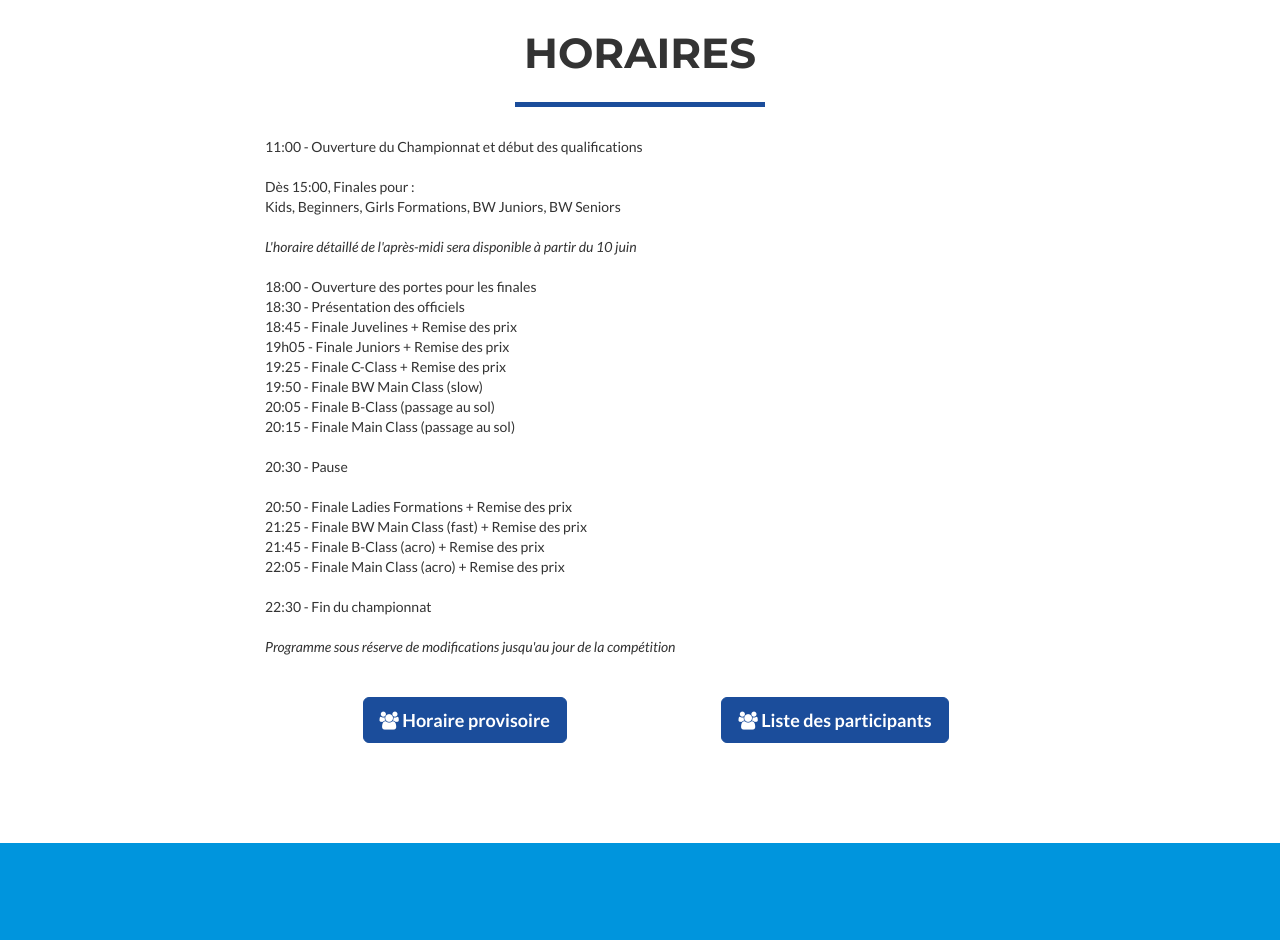
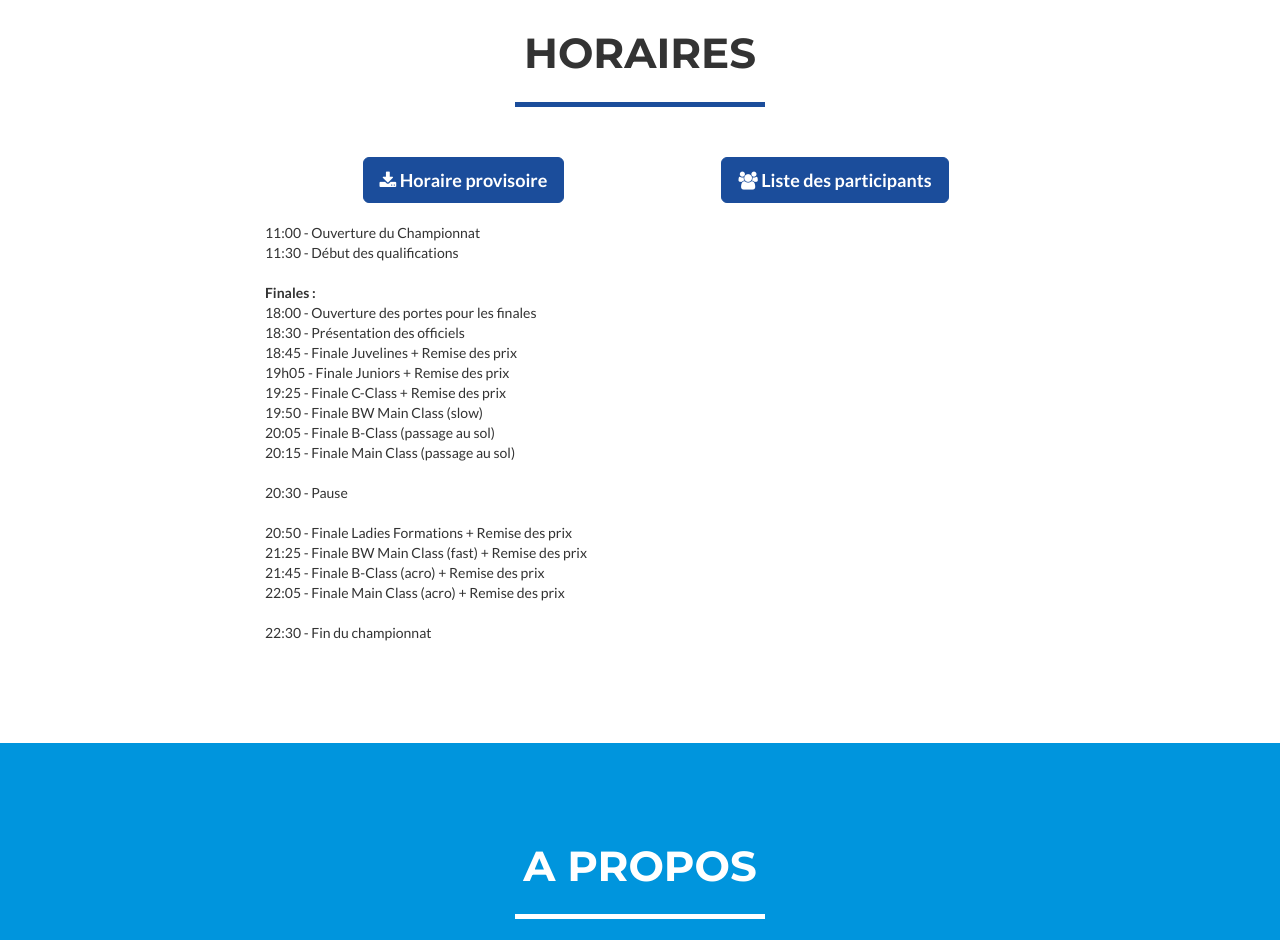
Before and after one commit to ragu89/cs17, a plain HTML site: page index.html in a window 1280 px wide. Shown: the part 3440-4380 px from the top of the page. Drawn offline with nearby package versions, Linux system fonts and the light colour scheme.

Commit message:
Change the display of the schedule page

```diff
--- a/index.html
+++ b/index.html
@@ -297,11 +297,31 @@
                 </div>
             </div>
             <div class="row">
+                <div class="col-xs-12
+                            col-sm-4 col-sm-offset-2
+                            col-md-2 col-md-offset-3
+                            col-lg-2 col-lg-offset-3
+                            text-center"><br/>
+                    <a href="https://drive.google.com/file/d/0B33PB5gSNBs0V3c1OENXTW9Mems/view?usp=sharing" target="blank" class="btn btn-lg btn-primary">
+                        <i class="fa fa-download"></i> Horaire provisoire
+                    </a>
+                </div>
+                <div class="col-xs-12
+                            col-sm-4 col-sm-offset-1
+                            col-md-4 col-md-offset-1
+                            col-lg-4 col-lg-offset-1
+                            text-center"><br/>
+                    <a href="http://www.reg-sw.com/srrc/anmeldung.asp?turnir=88" target="blank" class="btn btn-lg btn-primary">
+                        <i class="fa fa-users"></i> Liste des participants
+                    </a>
+                </div>
+            </div><br/>
+            <div class="row">
                 <div class="col-lg-12 col-lg-offset-2">
-					11:00 - Ouverture du Championnat et début des qualifications<br/><br/>
-                    Dès 15:00, Finales pour :<br/>
-                    Kids, Beginners, Girls Formations, BW Juniors, BW Seniors<br/><br/>
-                    <i>L'horaire détaillé de l'après-midi sera disponible à partir du 10 juin</i><br/><br/>
+					11:00 - Ouverture du Championnat<br/>
+                    11:30 - Début des qualifications<br/><br/>
+
+                    <b>Finales :</b><br/>
 
                     18:00 - Ouverture des portes pour les finales<br/>
                     18:30 - Présentation des officiels<br/>
@@ -319,34 +339,7 @@
                     21:45 - Finale B-Class (acro) + Remise des prix<br/>
                     22:05 - Finale Main Class (acro) + Remise des prix<br/><br/>
 
-                    22:30 - Fin du championnat<br/><br/>
-
-                    <i>Programme sous réserve de modifications jusqu'au jour de la compétition</i><br/><br/>
-                </div>
-                <!--<div class="col-lg-8 col-lg-offset-2 text-center">
-                    <a href="#schedule" class="btn btn-lg btn-primary">
-                        <i class="fa fa-download"></i> Télécharger le PDF
-                    </a>
-                </div>-->
-            </div>
-            <div class="row">
-                <div class="col-xs-12
-                            col-sm-4 col-sm-offset-2
-                            col-md-2 col-md-offset-3
-                            col-lg-2 col-lg-offset-3
-                            text-center"><br/>
-                    <a href="https://drive.google.com/file/d/0B33PB5gSNBs0V3c1OENXTW9Mems/view?usp=sharing" target="blank" class="btn btn-lg btn-primary">
-                        <i class="fa fa-users"></i> Horaire provisoire
-                    </a>
-                </div>
-                <div class="col-xs-12
-                            col-sm-4 col-sm-offset-1
-                            col-md-4 col-md-offset-1
-                            col-lg-4 col-lg-offset-1
-                            text-center"><br/>
-                    <a href="http://www.reg-sw.com/srrc/anmeldung.asp?turnir=88" target="blank" class="btn btn-lg btn-primary">
-                        <i class="fa fa-users"></i> Liste des participants
-                    </a>
+                    22:30 - Fin du championnat
                 </div>
             </div>
         </div>
```
